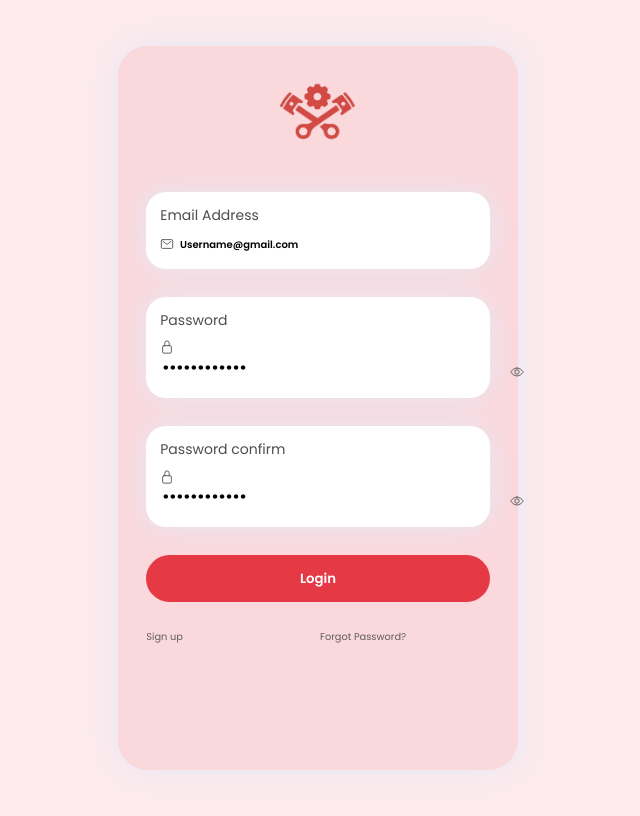
After one commit to VrotNaoborot/AutopartsShop, a Django app: template AutopartsShop/templates/register.html in a window 1280 px wide. The commit adds this page. Shown: the whole page, without its empty margins (322-962 px from the left). Run offline with Django 5.2, Linux system fonts and the light colour scheme; the template is opened without the code that fills it, so the values that code supplies are empty.

Commit message:
add register

```diff
--- a/AutopartsShop/AutopartsShop/urls.py
+++ b/AutopartsShop/AutopartsShop/urls.py
@@ -29,5 +29,6 @@ urlpatterns = [
     path('get-subcategories/<int:subcategories_id>/', get_subcategories),
     path('card-product/', card_product),
     path('cart/', cart),
-    path('login/', login_view)
+    path('login/', login_view),
+    path('register/', login_view),
 ] + static(settings.MEDIA_URL, document_root=settings.MEDIA_ROOT)
--- a/AutopartsShop/shop/views.py
+++ b/AutopartsShop/shop/views.py
@@ -80,3 +80,7 @@ def cart(request):
 
 def login_view(request):
     return render(request, 'login.html')
+
+
+def register_view(request):
+    return render(request, 'register.html')
--- a/AutopartsShop/static/login/css/login.css
+++ b/AutopartsShop/static/login/css/login.css
@@ -50,7 +50,12 @@ body {
 .screen-1 .email input::placeholder,
 .screen-1 .password input::placeholder {
   color: hsl(0deg 0% 0%);
-  font-size: 0.9em;
+  font-size: 10px;
+  font-weight: 900;
+}
+
+.screen-1 .password input::placeholder {
+    font-size: 26px;
 }
 
 .screen-1 .email ion-icon,
@@ -61,6 +66,7 @@ body {
 
 .screen-1 .password .show-hide {
   margin-right: -5em;
+  margin-left: 30px;
 }
 
 .screen-1 .login {
@@ -96,8 +102,3 @@ button {
 .pas {
     font-size: 16px;
 }
-
-.pas::placeholder {
-    font-size: 24px;
-    font-weight: 900;
-}
--- /dev/null
+++ b/AutopartsShop/templates/register.html
@@ -0,0 +1,52 @@
+<!DOCTYPE html>
+<html lang="en">
+<head>
+    {% load static %}
+    <meta charset="UTF-8">
+    <meta name="viewport" content="width=device-width, initial-scale=1.0">
+    <title>Login Page</title>
+    <!-- Подключение стилей -->
+    <link rel="stylesheet" href="{% static 'login/css/login.css' %}">
+    <!-- Подключение шрифта Poppins -->
+    <link href="https://fonts.googleapis.com/css2?family=Poppins:wght@400;600&display=swap" rel="stylesheet">
+    <link rel="stylesheet" href="{% static 'global/css/global.css' %}">
+    <!-- Подключение Ionicons -->
+    <script type="module" src="https://unpkg.com/ionicons@5.5.2/dist/ionicons/ionicons.esm.js"></script>
+    <script nomodule src="https://unpkg.com/ionicons@5.5.2/dist/ionicons/ionicons.js"></script>
+</head>
+<body>
+    <div class="screen-1">
+        <div style="display: flex; justify-content: center; align-items: center;">
+            <img src="{% static 'main-header/img/logo.png' %}" class="logo" alt="Logo">
+        </div>
+        <div class="email">
+            <label for="email">Email Address</label>
+            <div class="sec-2">
+                <ion-icon name="mail-outline"></ion-icon>
+                <input type="email" name="email" placeholder="Username@gmail.com">
+            </div>
+        </div>
+        <div class="password">
+            <label for="password">Password</label>
+            <div class="sec-2">
+                <ion-icon name="lock-closed-outline"></ion-icon>
+                <input class="pas" type="password" name="password" placeholder="············">
+                <ion-icon class="show-hide" name="eye-outline"></ion-icon>
+            </div>
+        </div>
+        <div class="password">
+            <label for="password">Password confirm</label>
+            <div class="sec-3">
+                <ion-icon name="lock-closed-outline"></ion-icon>
+                <input class="pas" type="password" name="password" placeholder="············">
+                <ion-icon class="show-hide" name="eye-outline"></ion-icon>
+            </div>
+        </div>
+        <button class="login">Login</button>
+        <div class="footer">
+            <span>Sign up</span>
+            <span>Forgot Password?</span>
+        </div>
+    </div>
+</body>
+</html>
```
